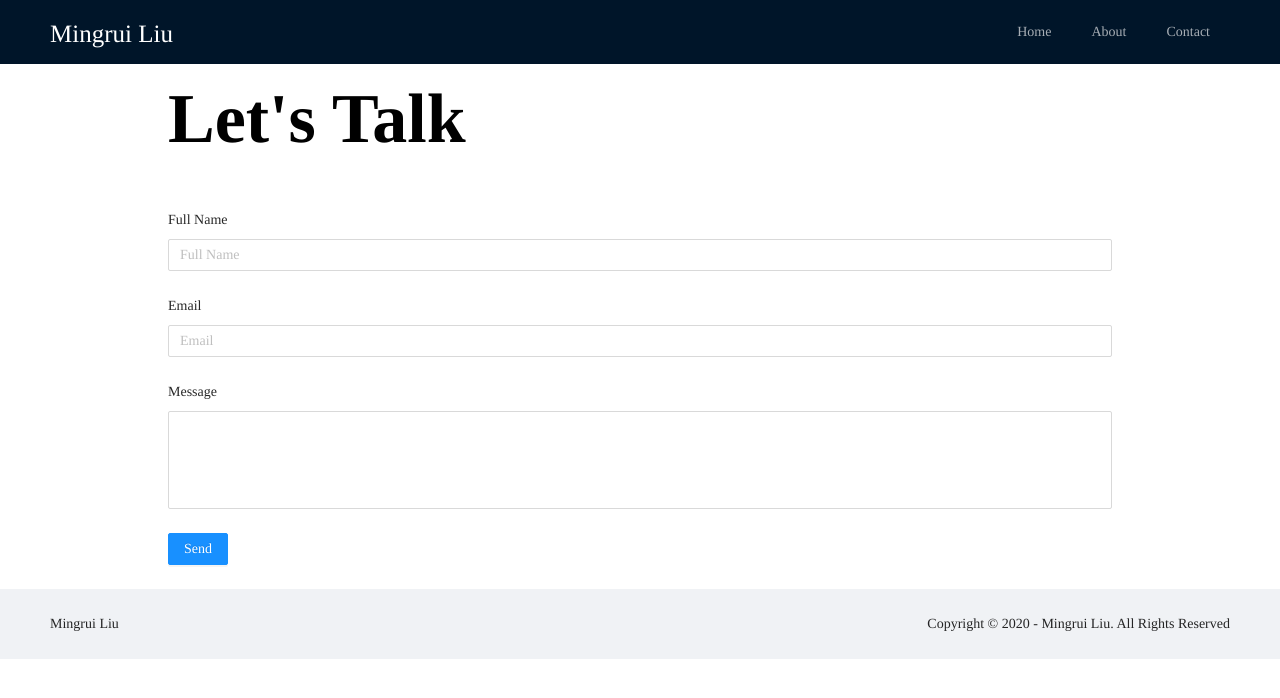
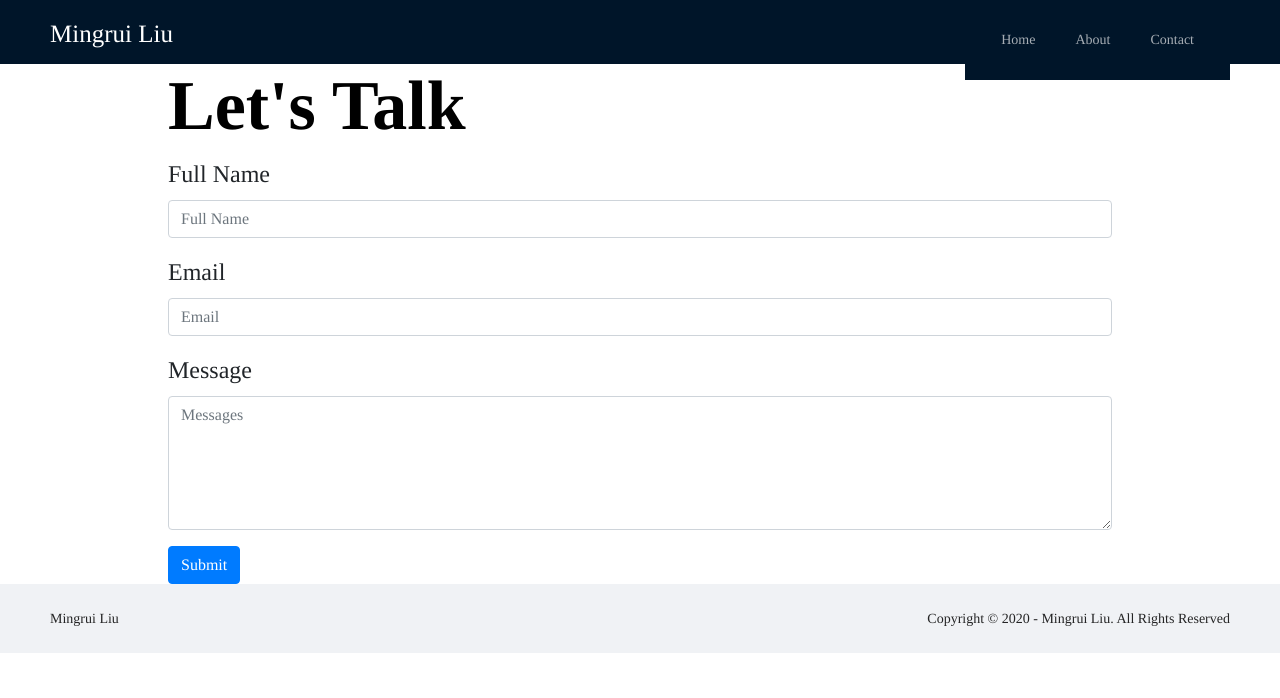
Before and after one commit to q15517110516/Personal-Website, a React (Create React App) app: page /Contact in a window 1280 px wide. Shown: the top 698 px of the page. Built offline with nearby package versions, Linux system fonts and the light colour scheme.

Commit message:
front end for contact page

```diff
--- a/src/Contact.css
+++ b/src/Contact.css
@@ -11,3 +11,18 @@
     color: black;
     font-weight: bolder;
 }
+
+.label {
+    font-size: 24px;
+}
+
+.success-msg {
+    color: #57A773;
+    padding: 10px 15px;
+}
+
+.err-msg {
+    color: #EE6352;
+    padding: 10px 15px;
+    ;
+}
--- a/src/Contact.js
+++ b/src/Contact.js
@@ -1,7 +1,9 @@
 import React, { Component } from 'react';
 import './Contact.css';
 import 'antd/dist/antd.css';
-import { Form, Input, Button, Checkbox } from 'antd';
+import { Form, Input, Button } from 'antd';
+import 'bootstrap/dist/css/bootstrap.min.css';
+
 
 
 
@@ -18,57 +20,96 @@ export class Contact extends Component {
 
     }
 
+    handleChange = (event) => {
+        // console.log(event);
+
+        const target = event.target;
+        const value = target.type === 'checkbox' ? target.checked : target.value;
+        const name = target.name;
+
+        this.setState({
+            [name]: value
+        })
+    }
+
+    handleSubmit = (event) => {
+        event.preventDefault();
+
+        // console.log(event.target);
+
+        this.setState({
+            emailSent: true,
+            disabled: true,
+
+        })
+
+    }
+
+    // onFinish = values => {
+    //     this.setState({
+    //         disabled: true,
+
+    //     })
+    // }
+
     render() {
         return (
             <div className="contact-main">
                 <h1 className="contact-title">Let's Talk</h1>
                 <div>
-                    <Form layout="vertical">
-                        <Form.Item
-                            label="Full Name"
-                            rules={[
-                                {
-                                    required: true,
-                                    message: 'Please insert your full name!',
-                                }
-                            ]}
-                        >
-                            <Input name="name" type="text" value={this.state.name} placeholder="Full Name"/>
-                        </Form.Item>
-
-                        <Form.Item
-                            label="Email"
-                            rules={[
-                                {
-                                    required: true,
-                                    message: 'Please insert your Email!',
-                                }
-                            ]}
-                        >
-                            <Input name="email" type="text" value={this.state.email} placeholder="Email"/>
-                        </Form.Item>
-
-                        <Form.Item
-                            label="Message"
-                            rules={[
-                                {
-                                    required: true,
-                                    message: 'Please insert Messages!',
-                                }
-                            ]}
-                        >
-                            <Input.TextArea
-                                name="message"
-                                value={this.state.message}
-                                autoSize={{minRows: 4}}
+                    <form onSubmit={this.handleSubmit}>
+                        <div className="form-group">
+                            <label className="label">Full Name</label>
+                            <input
+                                name="name"
+                                type="text"
+                                className="form-control"
+                                placeholder="Full Name"
+                                value={this.state.name}
+                                onChange={this.handleChange}
+                                required
                             />
 
-                        </Form.Item>
+                        </div>
 
-                        <Form.Item>
-                            <Button type="primary">Send</Button>
-                        </Form.Item>
-                    </Form>
+                        <div className="form-group">
+                            <label className="label">Email</label>
+                            <input
+                                name="email"
+                                type="email"
+                                className="form-control"
+                                placeholder="Email"
+                                value={this.state.email}
+                                onChange={this.handleChange}
+                                required
+                            />
+                            <div className="invalid-feedback">
+                                Please insert your Full Name!
+                            </div>
+                        </div>
+                        <div className="form-group">
+                            <label className="label">Message</label>
+                            <textarea
+                                className="form-control"
+                                name="message"
+                                placeholder="Messages"
+                                value={this.state.message}
+                                onChange={this.handleChange}
+                                rows="5"
+                                required
+                            />
+
+                        </div>
+                        <button
+                            type="submit"
+                            className="btn btn-primary"
+                            disabled={this.state.disabled}
+                        >
+                        Submit
+                        </button>
+                        {this.state.emailSent === true && <p className="d-inline success-msg">Email Sent</p>}
+                        {this.state.emailSent === false && <p className="d-inline err-msg">Email Not Sent</p>}
+                    </form>
                 </div>
             </div>
         )
```
